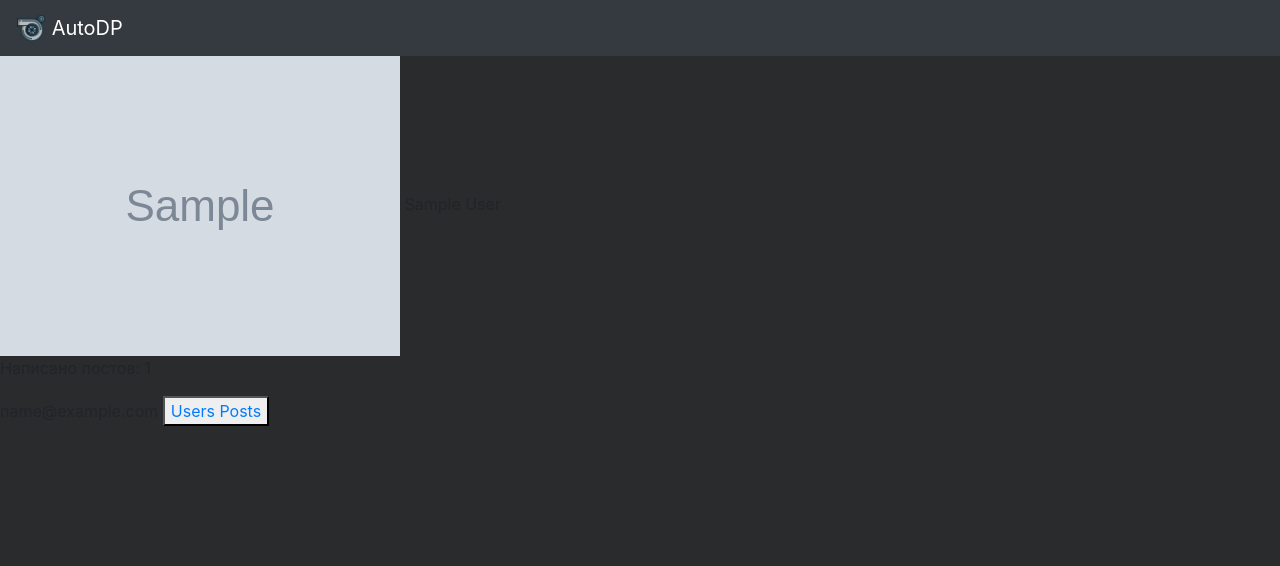
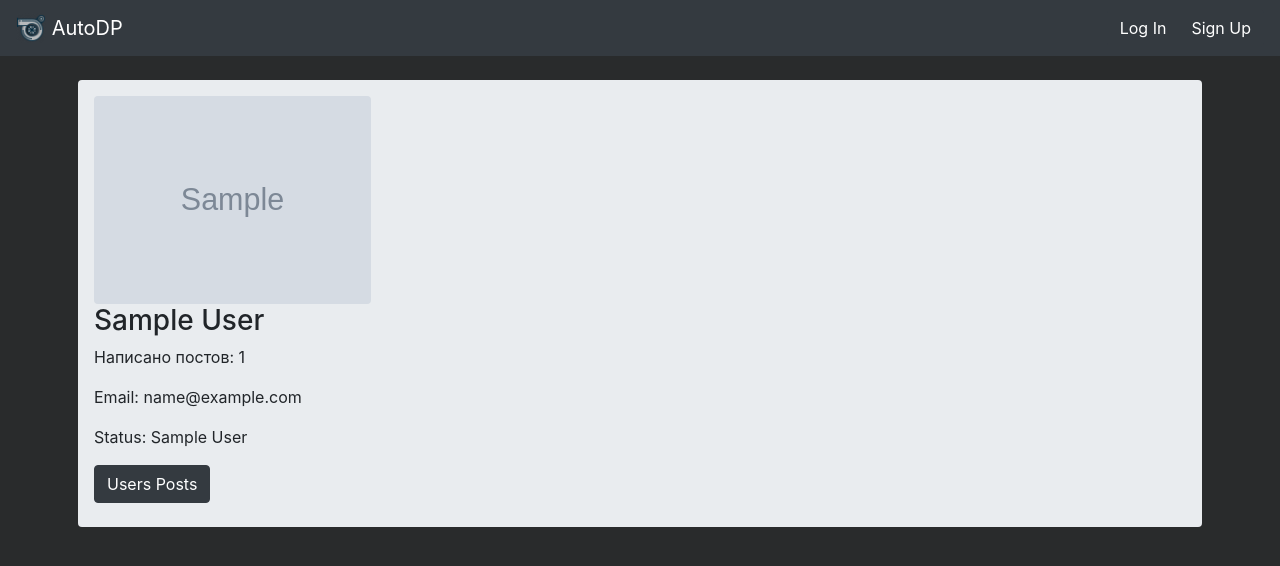
Before and after one commit to Ramazan2002/Informatika, a Django app: page /profile/1 in a window 1280 px wide. Shown: the top 566 px of the page. Run offline with Django 3.2, Linux system fonts and the light colour scheme; tables that the repository leaves empty hold one stand-in row (values such as "Sample post"); grey boxes marked "Sample" are stand-in pictures; some libraries are stand-ins or nearby versions.

Commit message:
Add admin panel

```diff
--- a/semestrovka/posts/models.py
+++ b/semestrovka/posts/models.py
@@ -2,7 +2,6 @@ from django.db import models
 from users.models import CustomUser, UserProfile
 from django.utils.timezone import now
 
-# Create your models here.
 
 class Post(models.Model):
     author = models.ForeignKey(UserProfile, on_delete=models.CASCADE, editable=False)
--- a/semestrovka/semestrovka/urls.py
+++ b/semestrovka/semestrovka/urls.py
@@ -19,7 +19,7 @@ from django.conf import settings
 from django.conf.urls.static import static
 
 urlpatterns = [
-    path('admin/', admin.site.urls),
+    path('adminofficial/', admin.site.urls),
     path('', include('users.urls')),
     path('posts/', include('posts.urls')),
 ]
--- a/semestrovka/templates/users/login.html
+++ b/semestrovka/templates/users/login.html
@@ -35,7 +35,7 @@
                             </div>
                             <div class="pt-4">
                                 <input type="submit" class="btn btn-dark mr-2" value="Log In">
-                                <a class="btn btn-dark ml-2" href="{% url 'register' %}" role="button">Sign Up</a></button>
+                                <a class="btn btn-dark ml-2" href="{% url 'register' %}" role="button">Sign Up</a>
                             </div>
                         </form>
                     </div>
--- a/semestrovka/templates/users/main.html
+++ b/semestrovka/templates/users/main.html
@@ -36,13 +36,13 @@
                 <div class="card bg-light mb-4 w-75" style="cursor: pointer;" onclick="location.href='{% url 'post' pk=post.pk %}'">
                     <div class="card-body">
                         <h3 class="card-title">{{ post.title }}</h3>
-                        <p class="card-text">{{ post.body|linebreaksbr }}</p>
+                        <p class="card-text" style="overflow: hidden; text-overflow: ellipsis;display: -webkit-box; -webkit-line-clamp: 4; -webkit-box-orient: vertical;">{{ post.body|linebreaksbr }}</p>
                         <p class="card-text"><small class="text-muted">Publicated by {{ post.author }} at {{ post.publication_date }}</small></p>
                     </div>
                     {% with post.imagesforpost_set.all|first as image %}
                         {% if image %}
                             <div class="card-body pt-0">
-                                <img class="card-img-bottom img-fluid rounded" src="{{ image.image.url }}" style="width: 100%; height: 45vw; object-fit: cover; image-rendering: auto";>
+                                <img class="card-img-bottom img-fluid rounded" src="{{ image.image.url }}" style="width: 100%; height: 35vw; object-fit: cover; image-rendering: auto";>
                             </div>
                         {% endif %}
                     {% endwith %}
--- a/semestrovka/templates/users/profile.html
+++ b/semestrovka/templates/users/profile.html
@@ -5,21 +5,48 @@
     {% endblock %}
 </head>
 <body>
+    {% block navigation %}
+        {% if not user_id %}
+            <div class="btn-group" role="group">
+            <a href="{% url 'login' %}" class="btn btn-dark" role="button">Log In</a>
+            <a href="{% url 'register' %}" class="btn btn-dark" role="button">Sign Up</a>
+            </div>
+
+        {% else %}
+            <div class="btn-group" role="group">
+                <a href="{% url 'create_post' %}" class="btn btn-dark" role="button">Create Post</a>
+                <div class="btn-group" role="group">
+                    <button id="btnGroupDrop1" type="button" class="btn btn-dark dropdown-toggle" data-toggle="dropdown" aria-haspopup="true" aria-expanded="false">
+                        {{ profile_name }}
+                    </button>
+                    <div class="dropdown-menu dropdown-menu-right" aria-labelledby="btnGroupDrop1">
+                        <a class="dropdown-item" href="{% url 'profile' user_id %}">Profile</a>
+                        <a class="dropdown-item" href="{% url 'profile_posts' user_id %}">My Posts</a>
+                        <a class="dropdown-item" href="{% url 'profile_settings' %}">Settings</a>
+                        <div class="dropdown-divider"></div>
+                        <a class="dropdown-item" href="{% url 'logout' %}">Log Out</a>
+                    </div>
+                </div>
+            </div>
+        {% endif %}
+    {% endblock %}
     {% block content %}
-        <img src="{{ profile.photo.url }}">
-        {{ profile.name }}
-        <p>Написано постов: {{ profile.user.posts_written }}</p>
-        {{ profile.email }}
-
-
-        {% if not to_show %}
-            <button><a href="{% url 'profile_posts' pk=profile.user.pk %}">My Posts</a></button>
-            <button><a href="{% url 'profile_settings'%}">Edit Profile</a></button>
-            <button><a href="{% url 'logout' %}">Log Out</a></button>
-        {% else %}
-            <button><a href="{% url 'profile_posts' pk=profile.user.pk %}">Users Posts</a></button>
-        {% endif %}
-
+        <div class="container mt-3 p-2">
+            <div class="jumbotron jumbotron-fluid rounded pt-3 pl-3 pb-4">
+                <img class="img-fluid rounded w-25" src="{{ profile.photo.url }}">
+                <h3>{{ profile.name }}</h3>
+                <p>Написано постов: {{ profile.user.posts_written }}</p>
+                <p>Email: {{ profile.email }}</p>
+                <p>Status: {{ profile.user.group }}</p>
+                {% if not to_show %}
+                    <a class="btn btn-dark" href="{% url 'profile_posts' pk=profile.user.pk %}" role="button">My Posts</a>
+                    <a class="btn btn-dark" href="{% url 'profile_settings'%}" role="button">Edit Profile</a>
+                    <a class="btn btn-danger" href="{% url 'logout' %}" role="button">Log Out</a>
+                {% else %}
+                    <a class="btn btn-dark"href="{% url 'profile_posts' pk=profile.user.pk %}" role="button">Users Posts</a>
+                {% endif %}
+            </div>
+        </div>
     {% endblock %}
 </body>
 </html>
--- a/semestrovka/templates/users/register.html
+++ b/semestrovka/templates/users/register.html
@@ -5,6 +5,9 @@
     {% endblock %}
 </head>
 <body>
+    {% block navigation %}
+        <a href="{% url 'login' %}" class="btn btn-dark" role="button">Log In</a>
+    {% endblock %}
     {% block content %}
         <div class="container h-100">
             <div class="text-center">
--- a/semestrovka/users/urls.py
+++ b/semestrovka/users/urls.py
@@ -1,8 +1,10 @@
-from django.urls import path
+from django.urls import path, re_path
 from . import views
 
 urlpatterns = [
     path('', views.main, name='main'),
+    re_path(r'^admin/(?P<pk>[0-9]+)/$', views.admin_update, name='admin_update'),
+    re_path(r'^admin/$', views.admin, name='admin'),
     path('register/', views.register, name='register'),
     path('login/', views.login, name='login'),
     path('profile/<int:pk>', views.profile, name='profile'),
--- a/semestrovka/users/views.py
+++ b/semestrovka/users/views.py
@@ -1,10 +1,10 @@
 from django.shortcuts import render, redirect, HttpResponse
-from .forms import RegistrationForm, AuthorizationForm, EditProfile
+from .forms import RegistrationForm, AuthorizationForm, EditProfile, EditGroup
 from django.contrib.auth.hashers import make_password, check_password
 from .models import CustomUser, UserProfile, Group
 from posts.models import Post
 from django.utils.timezone import now
-# Create your views here.
+
 
 def login_required(func):
     def wrapper(request, *args, **kwargs):
@@ -13,6 +13,17 @@ def login_required(func):
         return redirect('/login/')
     return wrapper
 
+def staff_only(func):
+    def wrapper(request, *args, **kwargs):
+        if user_id:=request.session.get('user_id', None):
+            user = CustomUser.objects.get(pk=user_id)
+            print(user.group)
+            if user.group.name == 'admin':
+                print(123)
+                return func(request, *args, **kwargs)
+            return render(request, 'users/admin.html', {'error': 1})
+        return redirect('/login/')
+    return wrapper
 
 
 def main(request):
@@ -41,6 +52,9 @@ def register(request):
                 return render(request, 'users/register.html', {'form': form, 'failure': 1})
         return render(request, 'users/register.html', {'form': form})
     else:
+        user_id = request.session.get('user_id', None)
+        if user_id:
+            return redirect('/')
         form = RegistrationForm()
         return render(request, 'users/register.html', {'form': form})
 
@@ -68,6 +82,9 @@ def login(request):
             return render(request, 'users/login.html', {'form': form, 'failure': 1})
 
     else:
+        user_id = request.session.get('user_id', None)
+        if user_id:
+            return  redirect('/')
         form = AuthorizationForm()
         return render(request, 'users/login.html', {'form': form})
 
@@ -76,13 +93,19 @@ def profile(request, pk):
     if request.method == 'GET':
         user_id = request.session.get('user_id', None)
         if user_id:
-            user = CustomUser.objects.get(pk=request.session['user_id'])
+            user = CustomUser.objects.get(pk=user_id)
             profile = UserProfile.objects.get(user=user)
             if profile.pk == pk:
-                return render(request, 'users/profile.html', {'profile': profile})
+                return render(request, 'users/profile.html', {'profile': profile, 'profile_name': profile.name,
+                                                              'user_id': user_id})
+            profile_visitor = profile
+            user = CustomUser.objects.get(pk=pk)
+            profile = UserProfile.objects.get(user=user)
+            return render(request, 'users/profile.html', {'profile': profile, 'profile_name':profile_visitor.name,
+                                                          'to_show': 1, 'user_id': user_id})
         user = CustomUser.objects.get(pk=pk)
         profile = UserProfile.objects.get(user=user)
-        return render(request, 'users/profile.html', {'profile': profile, 'to_show': 1})
+        return render(request, 'users/profile.html', {'profile': profile, 'to_show': 1, 'user_id': user_id})
 
 @login_required
 def profile_settings(request):
@@ -97,7 +120,7 @@ def profile_settings(request):
                 user.password = password
             filter_profile = UserProfile.objects.filter(email=form.cleaned_data['email'])
             if filter_profile.exists() and filter_profile[0].user != CustomUser.objects.get(pk=request.session['user_id']):
-                return render(request, 'users/profile_settings.html', {'form': form, 'failure': 1})
+                return render(request, 'users/profile_settings.html', {'form': form, 'pk':profile.pk, 'failure': 1})
             saved_form = form.save(commit=False)
             user.save()
             saved_form.user = user
@@ -114,11 +137,15 @@ def profile_posts(request, pk):
     if request.method == 'GET':
         user_id = request.session.get('user_id', None)
         if user_id:
-            user = CustomUser.objects.get(pk=request.session['user_id'])
+            user = CustomUser.objects.get(pk=user_id)
             profile = UserProfile.objects.get(user=user)
             if profile.pk == pk:
                 posts = Post.objects.filter(author=profile)
                 return render(request, 'users/users_posts.html', {'posts': posts, 'profile': profile,
+                                                                  'pk': pk, 'user_id': user_id})
+
+            posts = Post.objects.filter(author=UserProfile.objects.get(pk=pk))
+            return render(request, 'users/users_posts.html', {'posts': posts, 'profile': profile,
                                                                   'pk': pk, 'user_id': user_id})
 
         user = CustomUser.objects.get(pk=pk)
@@ -134,3 +161,24 @@ def profile_posts(request, pk):
 def logout(request):
     del request.session['user_id']
     return redirect('/')
+
+
+@staff_only
+def admin(request):
+    users = CustomUser.objects.raw('SELECT * FROM users_customuser')
+    if request.method == 'GET':
+        return render(request, 'users/admin.html', {'users': users})
+@staff_only
+def admin_update(request, pk):
+    user = CustomUser.objects.get(pk=pk)
+    data = {'group': user.group}
+    if request.method == 'GET':
+        form = EditGroup(initial=data)
+        return render(request, 'users/admin_update.html', {'user': user, 'form': form})
+
+    if request.method == 'POST':
+        form = EditGroup(request.POST, initial=data)
+        if form.is_valid():
+            user.group_id = form.cleaned_data['group']
+            user.save()
+        return render(request, 'users/admin_update.html', {'user': user, 'form': form, 'success': 1})
```
Also changed, not shown: semestrovka/posts/forms.py (+7 -1 lines), semestrovka/posts/views.py (+5 -5 lines), semestrovka/templates/posts/post.html (+6 -5 lines), semestrovka/templates/posts/update_post.html (+43 -9 lines), semestrovka/templates/users/admin.html (added, +39 -0 lines), semestrovka/templates/users/admin_update.html (added, +35 -0 lines), semestrovka/templates/users/profile_settings.html (+24 -5 lines), semestrovka/templates/users/users_posts.html (+5 -5 lines), semestrovka/users/forms.py (+19 -1 lines).
